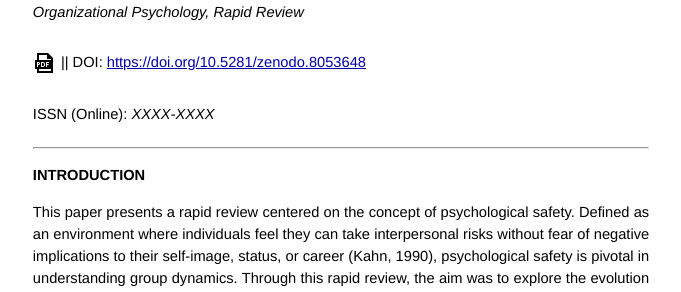
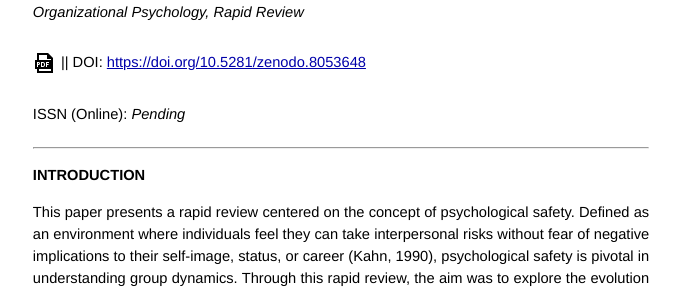
Before and after one commit to atidbit/psafe, a Jekyll site: the page built from _posts/2023-06-19-influence-of-psychological-safety-a-rapid-review.md, in a window 1280 px wide and 900 px high. Shown: the part 337-629 px from the top of the window, without its empty margins (299-980 px from the left). Built offline with Jekyll 4.4.1, drawn with Linux system fonts in a browser that asks for light colours.

Commit message:
Update 2023-06-19-influence-of-psychological-safety-a-rapid-review.md

```diff
--- a/_posts/2023-06-19-influence-of-psychological-safety-a-rapid-review.md
+++ b/_posts/2023-06-19-influence-of-psychological-safety-a-rapid-review.md
@@ -20,7 +20,7 @@ Organizational Psychology, Rapid Review_
 <a href="https://zenodo.org/record/8053648/files/Influence_of_Psychological_Safety_A_Rapid_Review.pdf?download=1" target="_blank"><img src="/images/pdf-icon.png" style="vertical-align:middle; display:inline;"></a> ||
 DOI: <a href="https://doi.org/10.5281/zenodo.8053648" target="_blank">https://doi.org/10.5281/zenodo.8053648</a>
 
-ISSN (Online): _XXXX-XXXX_
+ISSN (Online): _Pending_
 <br><br>
 <hr style="margin-top:-1em;margin-bottom:+1em">
 
```
